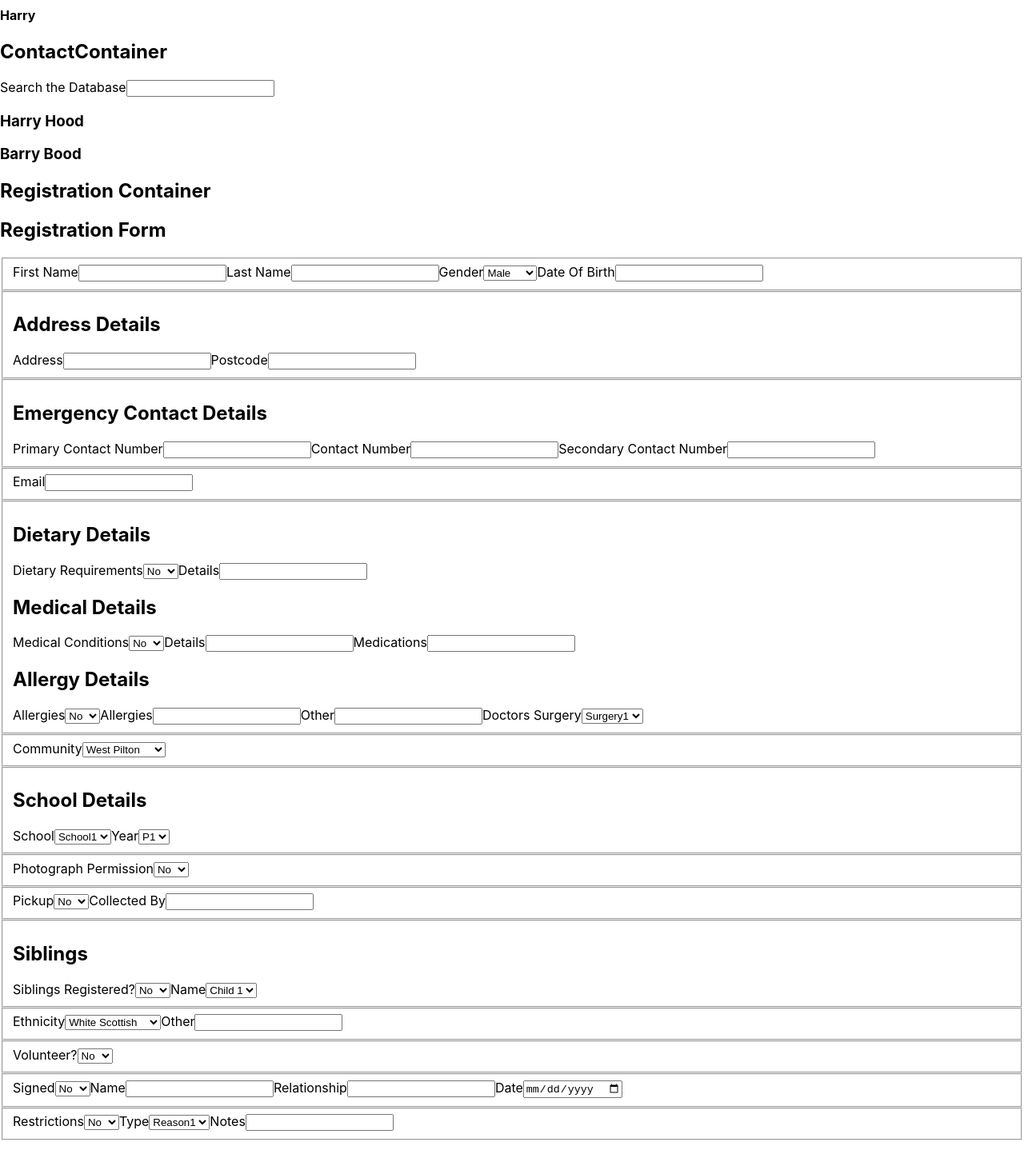
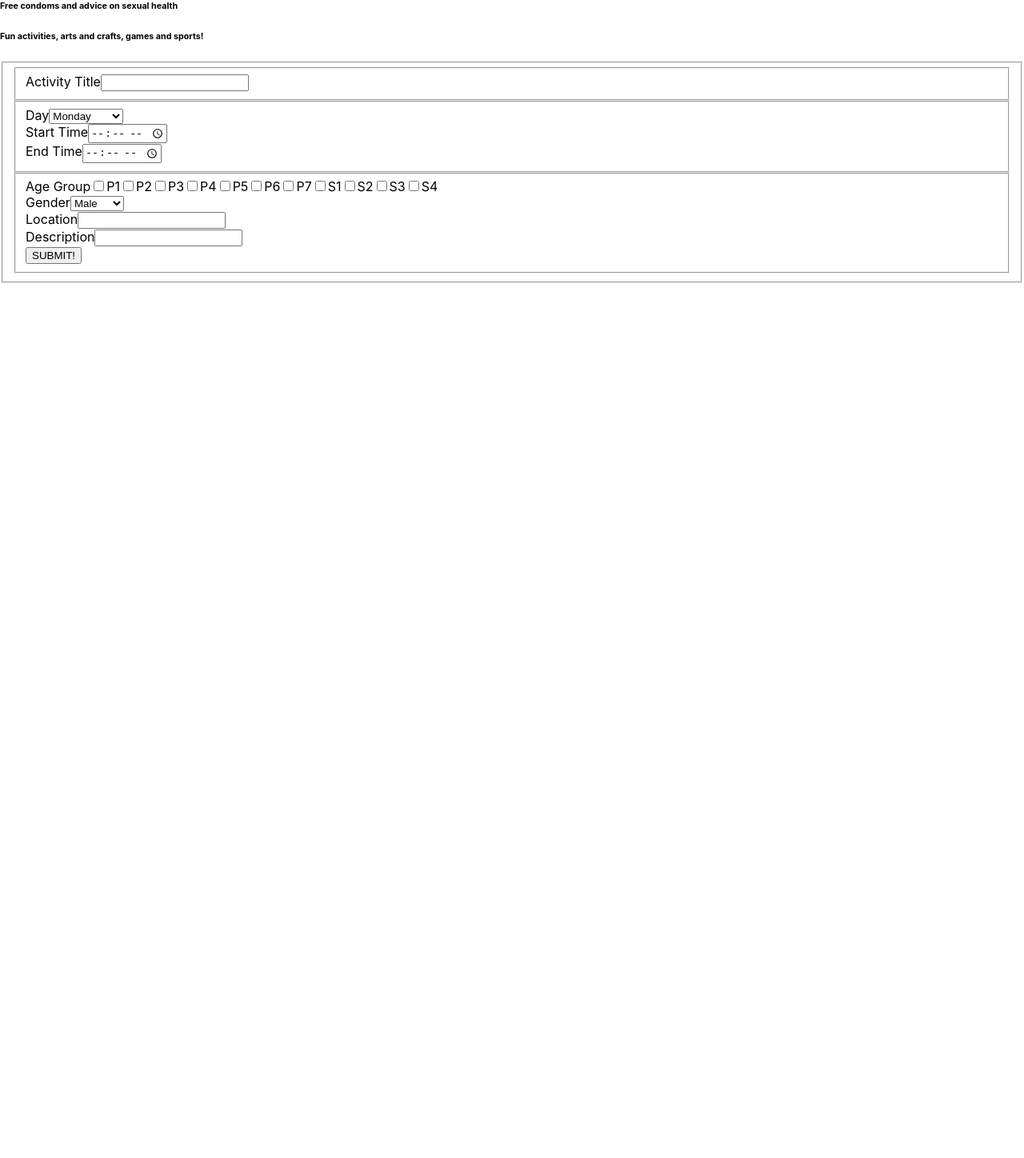
Before and after one commit to Fidelma/PYCP, a React (Create React App) app in the folder client/: page /activities in a window 1280 px wide. Shown: the part 73-1521 px from the top of the page at 80% size. After the commit the page ends 800 px from the top, so only its background shows below. Built offline with nearby package versions, Linux system fonts and the light colour scheme.

Commit message:
Added routes

```diff
--- a/client/src/containers/HomePageContainer.js
+++ b/client/src/containers/HomePageContainer.js
@@ -3,8 +3,10 @@ import ContactContainer from './ContactContainer';
 import PersonContainer from './PersonContainer';
 import ActivityContainer from './ActivityContainer';
 import RegistrationContainer from './RegistrationContainer';
+import {BrowserRouter as Router, Route, Switch} from 'react-router-dom';
 
 class HomePageContainer extends Component {
+
   constructor(props){
     super(props);
     this.state = {
@@ -170,17 +172,44 @@ class HomePageContainer extends Component {
       }]
     }
 
+    this.renderMain = this.renderMain.bind(this);
+    this.renderContact = this.renderContact.bind(this);
+    this.renderActivities = this.renderActivities.bind(this);
   }
+
+  renderMain(props) {
+    return (
+      <h1>HomePageContainer</h1>
+    )
+  }
+
+  renderContact(props) {
+    return (
+      <ContactContainer people = {this.state.people}/>
+    )
+  }
+
+  renderActivities(props) {
+    return (
+      <ActivityContainer activities={this.state.activities}/>
+    )
+  }
+
   render(){
     return(
-      <>
-      <h1>HomePageContainer</h1>
-      <h4> {this.state.people[0].name.firstName}</h4>
-      <ContactContainer people={this.state.people}/>
-      <RegistrationContainer />
-      <PersonContainer people={this.state.people}/>
-      <ActivityContainer activities={this.state.activities}/>
-      </>
+      <Router>
+        <React.Fragment>
+        <Route exact path="/" render={this.renderMain} />
+        <Route exact path="/registration" component={RegistrationContainer} />
+        <Route exact path="/contact" render={this.renderContact} />
+        <Route exact path="/activities" render={this.renderActivities} />
+        </React.Fragment>
+      </Router>
+
+
+
+
+
     )
   }
 }
```
